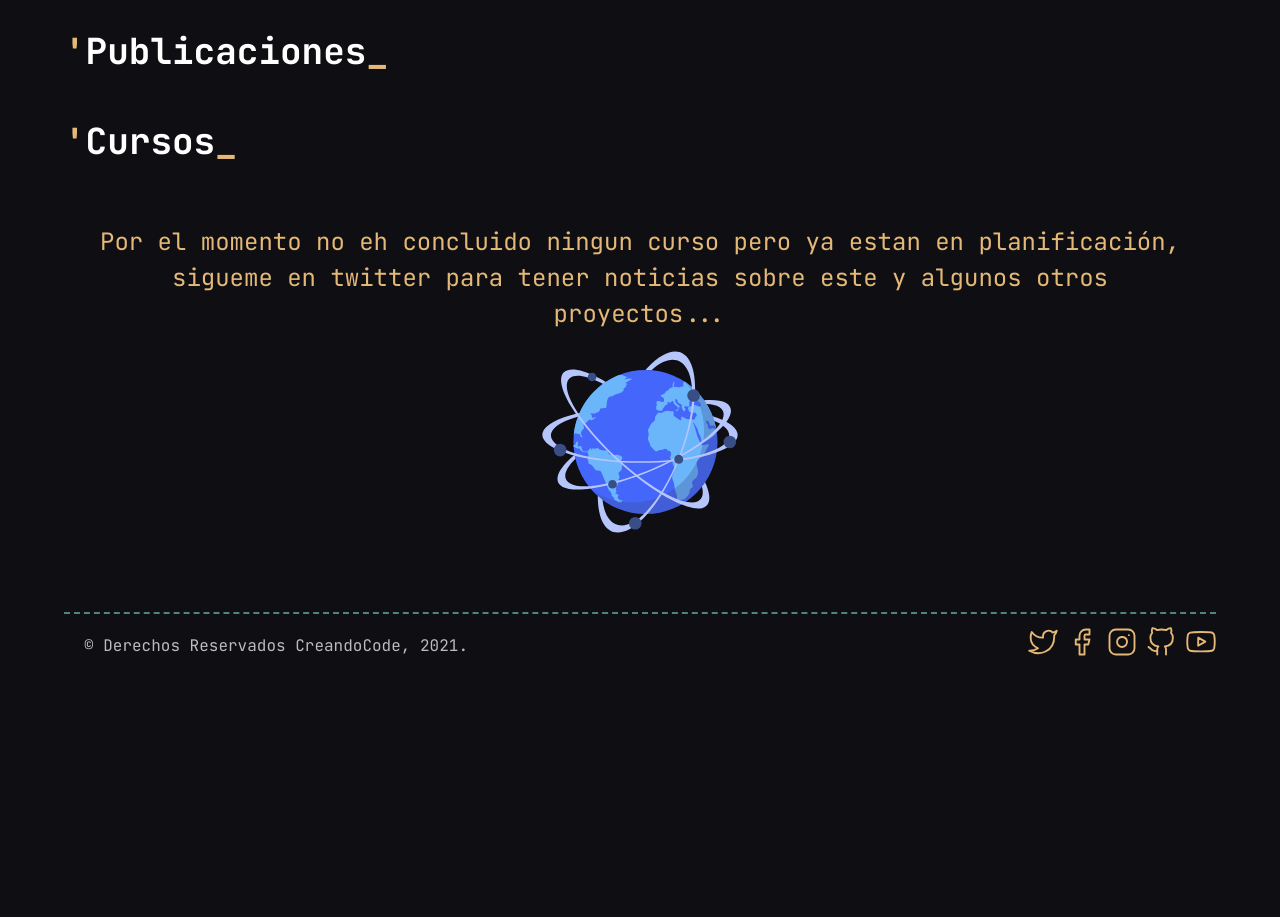
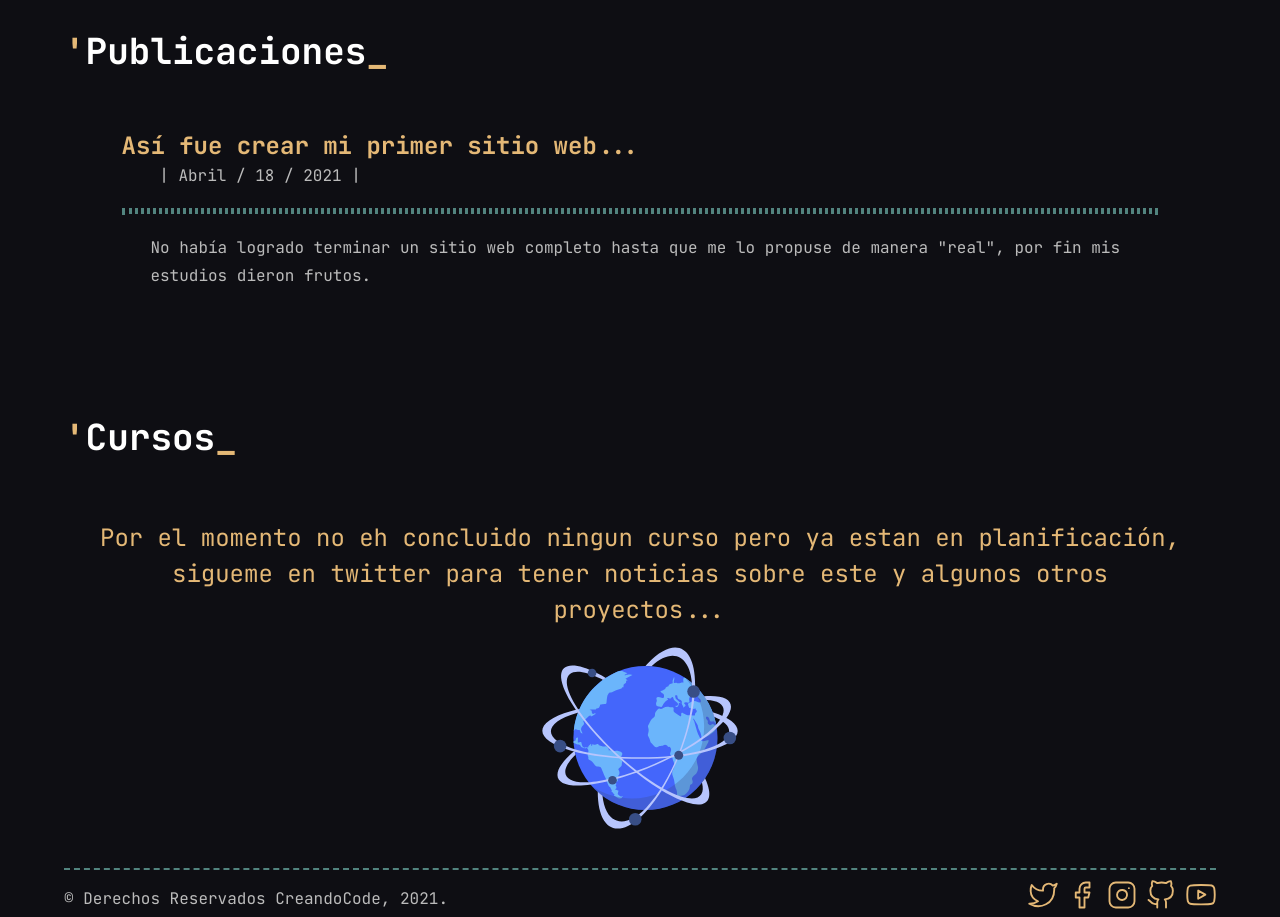
Before and after one commit to CarloS-x18/CreandoCode, a plain HTML site: page index.html in a window 1280 px wide. Shown: the part 960-1877 px from the top of the page. Before the commit the page ends 1638 px from the top, so only its background shows below. Drawn offline with Linux system fonts and the light colour scheme.

Commit message:
Agregue las publicaciones al index

```diff
--- a/JS/scripts.js
+++ b/JS/scripts.js
@@ -1,3 +1,20 @@
+document.addEventListener('DOMContentLoaded', function() {
+    DOMContentLoaded();
+});
+
+function DOMContentLoaded() {
+
+    // Menu del MediaQuerie
+    menuNav();
+
+    // Insertar el Resumen de los posts en la seccion Publicaciones
+    resumeArticle();
+
+
+
+}
+
+function menuNav() {
     const menu = document.querySelector('.menu');
 
     menu.addEventListener('click', e => {
@@ -10,3 +27,11 @@ menu.addEventListener('click', e => {
             mostrarMenu.classList.add('mostrar-menu');
         }
     });
+}
+
+
+const contentArticle = document.querySelector('.resume-articles');
+
+const titleArticle = document.querySelector('.article-title').innerHTML;
+
+console.log(titleArticle)
--- a/index.html
+++ b/index.html
@@ -54,8 +54,15 @@
 
     <section class="articles contenedor">
         <h3><span class="color-sec">'</span>Publicaciones<span class="color-sec">_</span></h3>
-
-        <div class="post"></div>
+        <div class="resume-articles">
+            <a href="./Publications/p1-primerPagina/p1-primerPagina.html"><h2 class="article-title public-page contenedor" id="title">Así fue crear mi primer sitio web...</h2></a>
+            <p class="public-date contenedor" id="date">| Abril / 18 / 2021 |</p>
+            <div class="m-aTitle contenedor"></div>
+            <p class="article-text aText-grey" id="resume">
+                No había logrado terminar un sitio web completo hasta que me lo propuse de manera "real", por fin mis
+                estudios dieron frutos.<br><br>
+            </p>
+        </div>
 
     </section>
 
@@ -67,7 +74,6 @@
         </div>
     </section>
 
-    <div class="margen contenedor"></div>
     <footer class="contenedor">
         <p>© Derechos Reservados CreandoCode, 2021.</p>
         <div class="redes-footer">
--- a/src/styles/style.css
+++ b/src/styles/style.css
@@ -11,6 +11,8 @@
 html {
     box-sizing: border-box;
     font-size: 62.5%;
+    min-height: 100%;
+    position: relative;
 }
 *, *:before, *:after {
     box-sizing: inherit; /* Acompaña al border box en su funcion en este documento */
@@ -285,14 +287,24 @@ footer {
     flex-direction: column;
     align-items: center;
     text-align: center;
+    position: absolute;
+    bottom: 0;
+    right: 0;
+    left: 0;
+    border-top: 2px dashed var(--colorPrincipal);
+    width: 100%;
+    height: 40px;
+    padding-top: 2rem;
 }
 footer p {
-    padding: 2rem;
     color: var(--gris);
-    margin: 0;
+    margin: 1rem 0;
 }
 .icon-footer {
     width: 3rem;
+}
+.redes-footer {
+    margin-bottom: 1.5rem;
 }
 @media (min-width: 700px) {
     footer {
@@ -300,15 +312,25 @@ footer p {
         justify-content: space-between;
         align-items: center;
     }
+    .redes-footer {
+        margin-bottom: 0;
+    }
 }
 
-
 /* Página Publicaciones */
-.contenido-publicaciones {
-
+.contenido-publicaciones h2 {
+    font-size: 3rem;
 }
-.contenido-publicaciones h2 {
-    font-size: 4.6rem;
+.public-page {
+    font-size: 2.4rem !important;
+}
+.resume-articles {
+    margin: 2rem auto 3rem auto;
+}
+@media (min-width: 768px) {
+    .contenido-publicaciones h2 {
+        font-size: 4rem;
+    }
 }
 
 
@@ -320,7 +342,7 @@ footer p {
 .article-title {
     color: var(--colorSecundario);
     font-size: 2.2rem;
-    margin-top:5rem;
+    margin-top: 2.5rem;
 }
 .public-date {
     color: var(--gris);
@@ -334,6 +356,10 @@ footer p {
     width: min(90%, 115rem);
     margin: 0 auto;
     font-size: 1.4rem;
+    line-height: 1.8;
+}
+.article-text:last-of-type {
+    margin-bottom: 7rem;
 }
 .aText-grey {
     color: var(--gris);
@@ -343,7 +369,7 @@ footer p {
     width: 60%;
     border-radius: 0.5rem;
     border: 2px solid var(--colorSecundario);
-    margin-bottom: 3rem;
+    margin: 5rem;
 }
 .img-center {
     display: flex;
@@ -360,3 +386,11 @@ footer p {
         width: 40%;
     }
 }
+@media (min-width: 540px) {
+    .article-title {
+        margin-top:5rem;
+    }
+    .article-text:last-of-type {
+        margin-bottom: 9rem;
+    }
+}
```
Also changed, not shown: Publications/p1-primerPagina/p1-primerPagina.html (+6 -7 lines), publicaciones.html (+10 -1 lines). Lines whose indentation alone changed are shown as unchanged.
